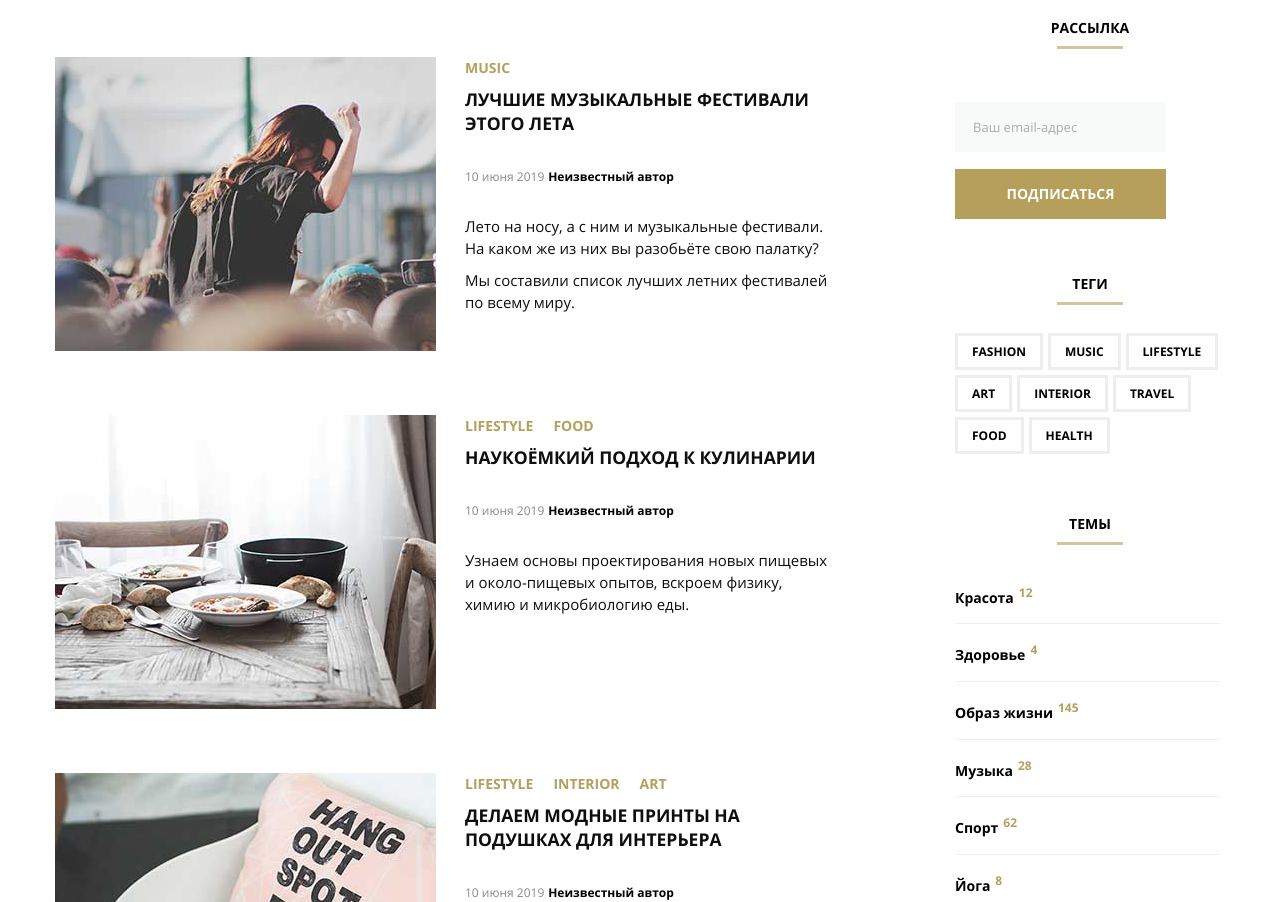
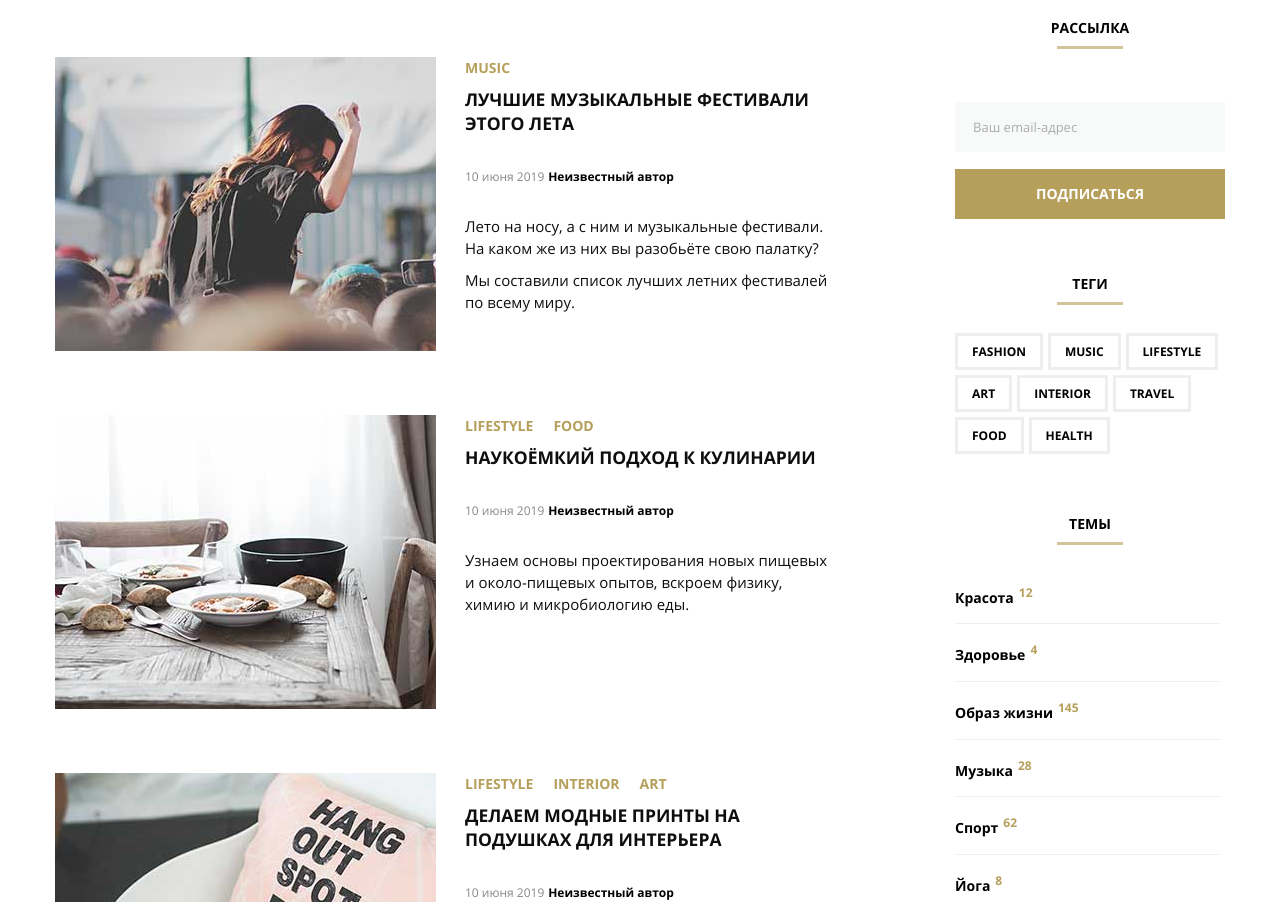
Before and after one commit to ViktorTkachev/mq-diplom, a plain HTML site: page index.html in a window 1280 px wide. Shown: the part 1678-2580 px from the top of the page. Drawn offline with Linux system fonts and the light colour scheme; files whose address does not match are found by name.

Commit message:
Update style.css
add min-width for .email-field

```diff
--- a/css/style.css
+++ b/css/style.css
@@ -642,6 +642,7 @@ a.trend-card-title {
 
 .field-email {
   display: inline-block;
+  min-width: 270px;
   height: 50px;
   margin-top: 22px;
   margin-bottom: 17px;
```
